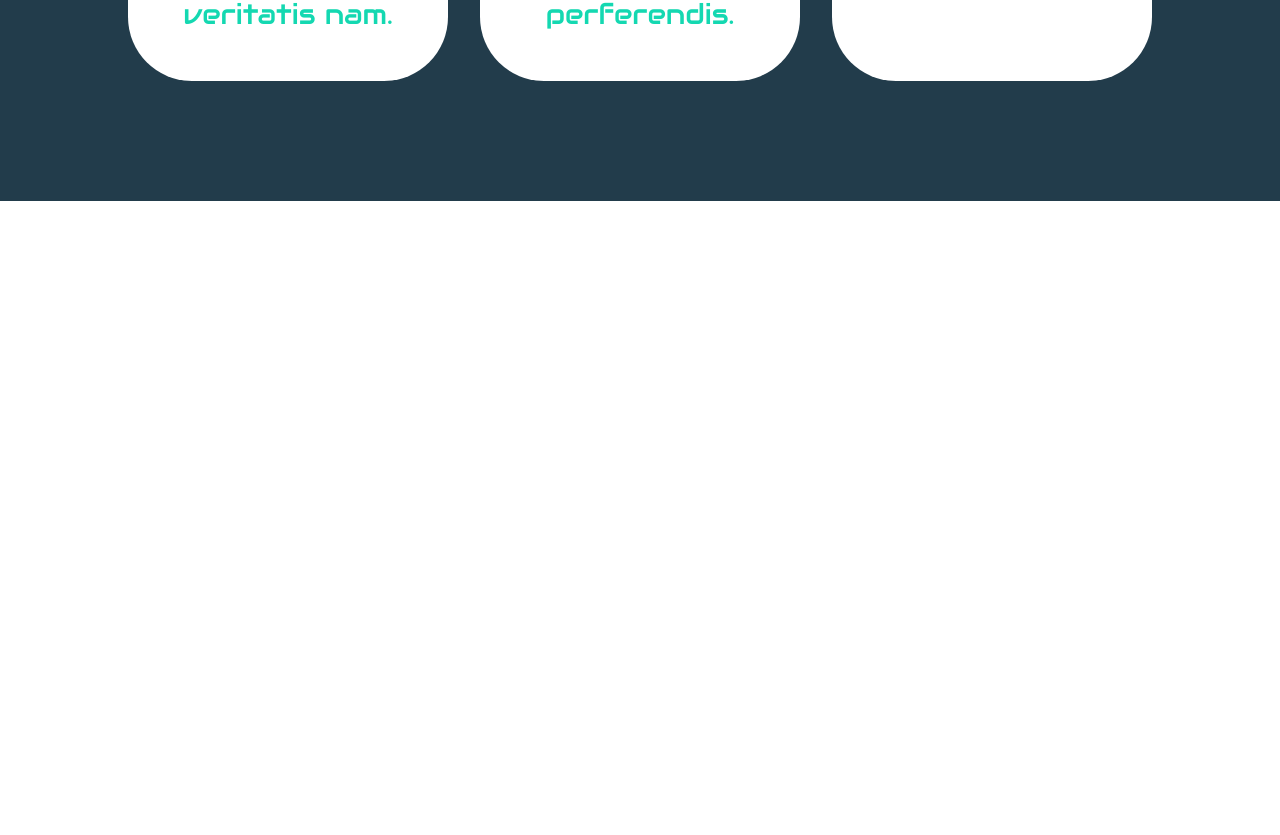
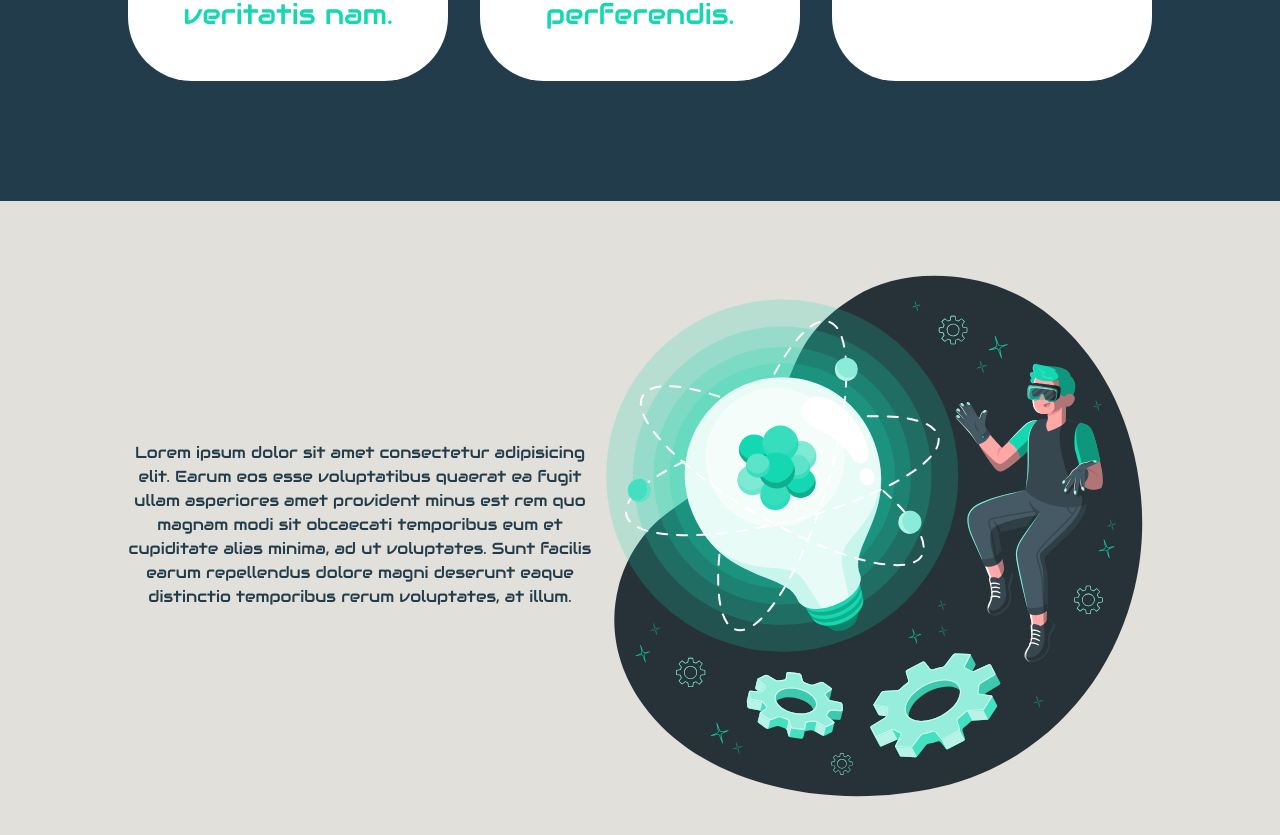
Before and after one commit to Mohammed-Muzammil01/chatengine_frontend, a React (Create React App) app: page / in a window 1280 px wide. Shown: the part 2715-3550 px from the top of the page. Before the commit the page ends 2916 px from the top, so only its background shows below. Built offline with nearby package versions, Linux system fonts and the light colour scheme.

Commit message:
Section 5

```diff
--- a/src/App.css
+++ b/src/App.css
@@ -381,6 +381,18 @@ a {
         width: calc(100% - 2rem);
     }
 }
+/* section-5 */
+.section-5 {
+    background-color: var(--customWhite);
+    padding: 4% 10%;
+    text-align: center;
+    color: var(--customBlue);
+}
+.section-5 img{
+    height: 70vh;
+}
+
+
 
 /* Chatbot CSS */
 /* Chatbot.css */
--- a/src/Pages/LandingPage.jsx
+++ b/src/Pages/LandingPage.jsx
@@ -7,6 +7,7 @@ import { TbHandClick } from "react-icons/tb";
 import { MdLanguage } from "react-icons/md";
 import { MdOutlineSupportAgent } from "react-icons/md";
 import { VscSettings } from "react-icons/vsc";
+import illustration3 from '../assets/illustration3.svg'
 function LandingPage() {
   const scrollToCreateChatBot = () => {
     const createChatBotSection = document.getElementById('CreateChatBot');
@@ -93,7 +94,12 @@ function LandingPage() {
           <h1>₹500</h1>
           <h3>Lorem ipsum, dolor sit amet consectetur adipisicing elit. Aut nemo dolorum non est veritatis sunt ducimus asperiores sint quod labore.</h3>
         </div>
-
+      </section>
+      <section className='section-5'>
+      <div className='d-flex flex-row align-items-center'>
+          <p>Lorem ipsum dolor sit amet consectetur adipisicing elit. Earum eos esse voluptatibus quaerat ea fugit ullam asperiores amet provident minus est rem quo magnam modi sit obcaecati temporibus eum et cupiditate alias minima, ad ut voluptates. Sunt facilis earum repellendus dolore magni deserunt eaque distinctio temporibus rerum voluptates, at illum.</p>
+          <img src={illustration3}  ></img>
+        </div>
       </section>
     </>
   )
```
Also changed, not shown: src/assets/illustration3.svg (added), 1 other file (tests, documents, lock files or other folders).
